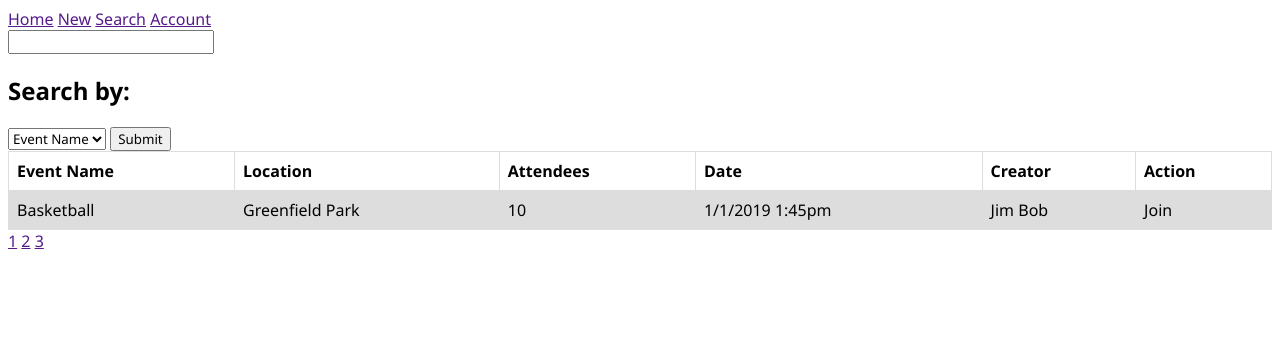
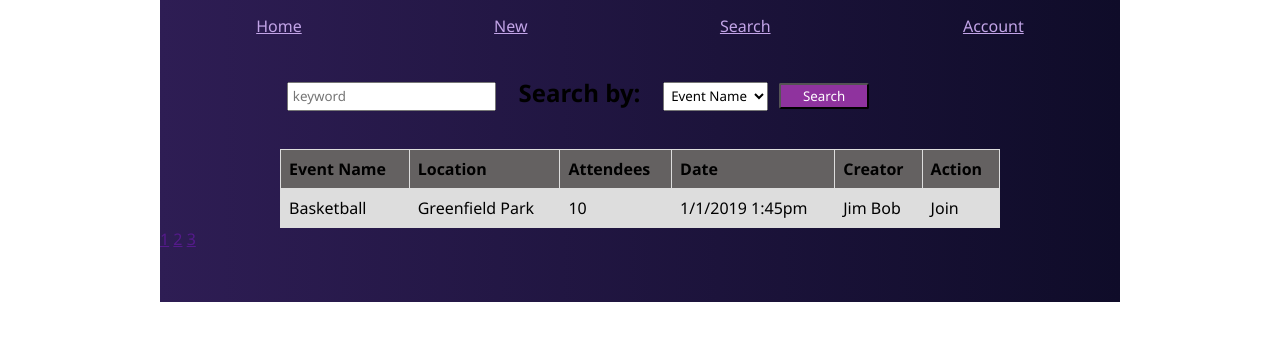
Before and after one commit to CodingDojo-Projects-Algorithms-1119/BryanLISport, a Python web app: template templates/search.html in a window 1280 px wide. Shown: the top 341 px of the page. Run offline with Jinja, Linux system fonts and the light colour scheme; the template is opened without the code that fills it, so the values that code supplies are empty.

Commit message:
finished half of the css need to complete the search page and figure out why search_elements isn't taking css

```diff
--- a/static/css/style.css
+++ b/static/css/style.css
@@ -1,18 +1,43 @@
+/* Universal rules */
+
 * {
+    margin: 0px auto;
     font-family: 'Segoe UI', Tahoma, Geneva, Verdana, sans-serif;
-    box-sizing: border-box
+    box-sizing: border-box;
+}
+.flex_container {
+    display: flex;
+    justify-content: space-evenly;
+    width: 75%;
+    background-image: linear-gradient(-90deg, #0f0c29, #2e1d54);
 }
 
-#log_head{
-    align-content: center;
+.standard_head {
+    display: flex;
+    justify-content: space-evenly;
+    background-image: linear-gradient(-90deg, #0f0c29, #2e1d54);
+    width: 75%;
+    height: 15;
 }
-    #log_head h1 {
-    color: blue;
+    .standard_head a {
+        color: #c2a4e7;
+        margin-top: 15px;
+    }
+
+button {
+    width: 90px;
+    padding:2px;
+    background-color: #8f339e;
+    color: white;
+    border: outset 2px black;
+    border-radius: 2px;
+    margin-top: 8px;
 }
 
     table {
+        width: 75%;
         border-collapse: collapse;
-    width: 100%;
+        border-radius: 4px;
     }
 
     td, th {
@@ -25,7 +50,100 @@ table {
             background-color: #dddddd;
         }
 
-    * {box-sizing: border-box}
+        tr:nth-child(odd) {
+            background-color: rgb(100, 97, 97);
+        }
+
+/* Login/Registration */
+
+#log_head {
+    background-image: linear-gradient(-45deg, #0f0c29, #2e1d54);
+    width: 75%;
+}
+
+#log_head p {
+    color: white;
+    text-align: center;
+    font-size: 72px;
+    font-weight: bolder;
+    }
+
+    #log_head h3 {
+        text-align: center;
+        padding-bottom: 15px;
+        color: #d1a8f7;
+    }
+
+.logDiv {
+    display: flex;
+    width: 15%;
+    margin: 20px 0px;
+}
+
+    .logDiv input{
+        display: block;
+        margin-top: 8px;
+        border: inset 2px black;
+        border-radius: 2px;
+        background-color: #dddddd;
+        box-shadow: 2px 2px rgb(36, 35, 35);
+    }
+
+    .logDiv input::placeholder{
+        color: rgb(0, 0, 0);
+        text-align: center;
+    }
+
+
+
+/* dashboard */
+
+.content_container {
+    width: 75%;
+    background-image: linear-gradient(-90deg, #0f0c29, #2e1d54);
+    padding-bottom: 4%;
+}
+
+#welcome {
+    color: white;
+    text-align: center;
+    font-size: 72px;
+    font-weight: bolder;
+}
+
+.events {
+    margin: 2% 0%;
+}
+
+    .events h3 {
+        margin-left: 15%;
+        margin-bottom: 2%;
+        color: #f0e4fa;
+    }
+
+/* Search page */
+
+#event_search {
+    padding: 4% 0%;
+    width: 75%;
+}
+
+.search_elements {
+    display: inline;
+    padding: .5%;
+    margin: 0% 1%;
+}
+
+    .search_elements h2 {
+        color: #f0e4fa;
+    }
+
+    .search_elements input {
+        border: inset 2px black;
+        border-radius: 2px;
+        background-color: #dddddd;
+        box-shadow: 2px 2px rgb(36, 35, 35);
+    }
 
 /* Style the tab */
 .tab {
--- a/templates/search.html
+++ b/templates/search.html
@@ -10,21 +10,26 @@
 </head>
 
 <body>
+    <div class="standard_head">
         <a href="">Home</a>
         <a href="">New</a>
         <a href="">Search</a>
         <a href="">Account</a>
+    </div>
+    <div class="content_container">
+        <div id="event_search">
             <form action="" method="post">
-        <input type="text">
-        <h2>Search by:</h2>
-        <select name="cars">
+                <input type="text" class="search_elements" placeholder="keyword">
+                <h2 class="search_elements">Search by:</h2>
+                <select name="cars" class="search_elements">
                     <option value="event_name">Event Name</option>
                     <option value="location">Location</option>
                     <option value="date">Date</option>
                     <option value="creator">Creator</option>
                 </select>
-        <input type="submit" value="Submit">
+                <button type="submit">Search</button>
             </form>
+        </div>
         <table>
             <tr>
                 <th>Event Name</th>
@@ -43,10 +48,12 @@
                 <td>Join</td>
             </tr>
         </table>
+        <div id="footer">
             <a href="">1</a>
             <a href="">2</a>
             <a href="">3</a>
-
+        </div>
+    </div>
 </body>
 
 </html>
```
Also changed, not shown: templates/dashboard.html (+11 -3 lines), templates/log_reg.html (+21 -16 lines), supportInfoForProject/pAWXMnvfQPyfdthf6ZeUaM-320-80.jpg (added). Lines whose indentation alone changed are shown as unchanged.
